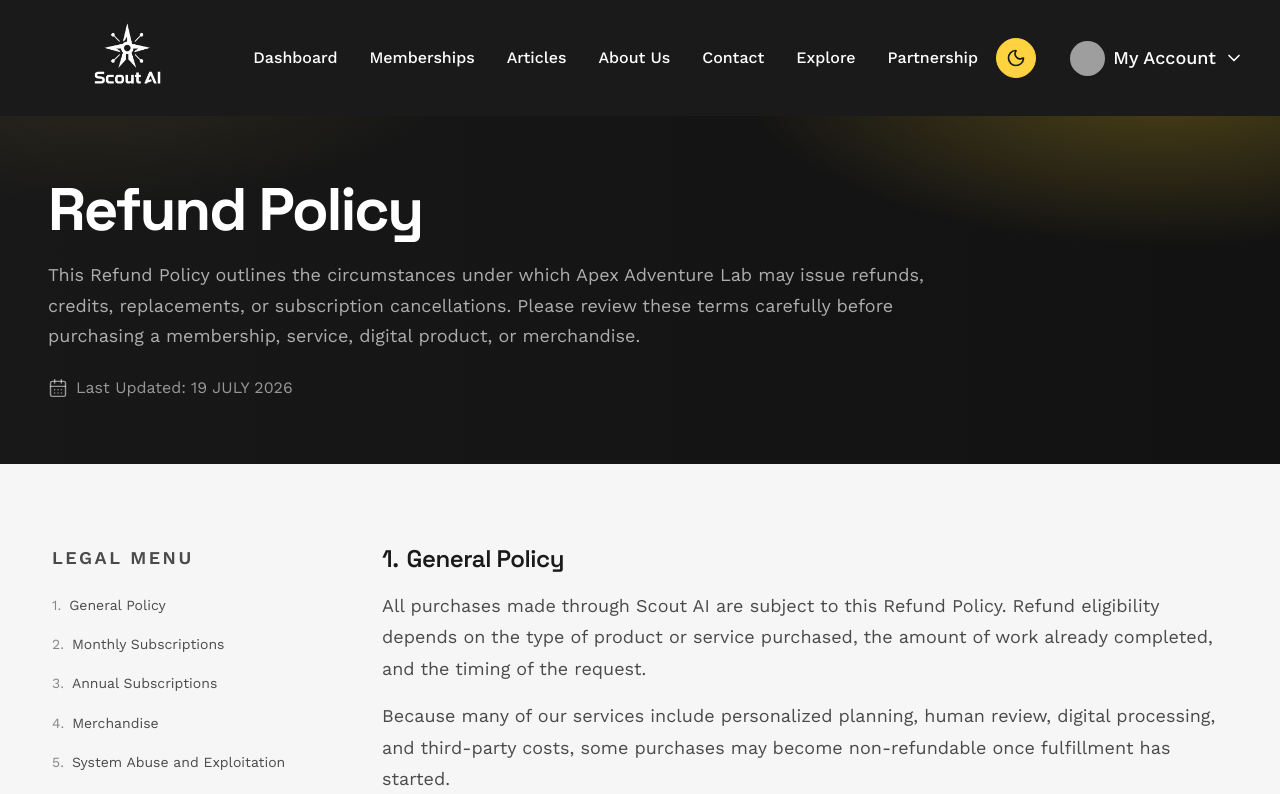
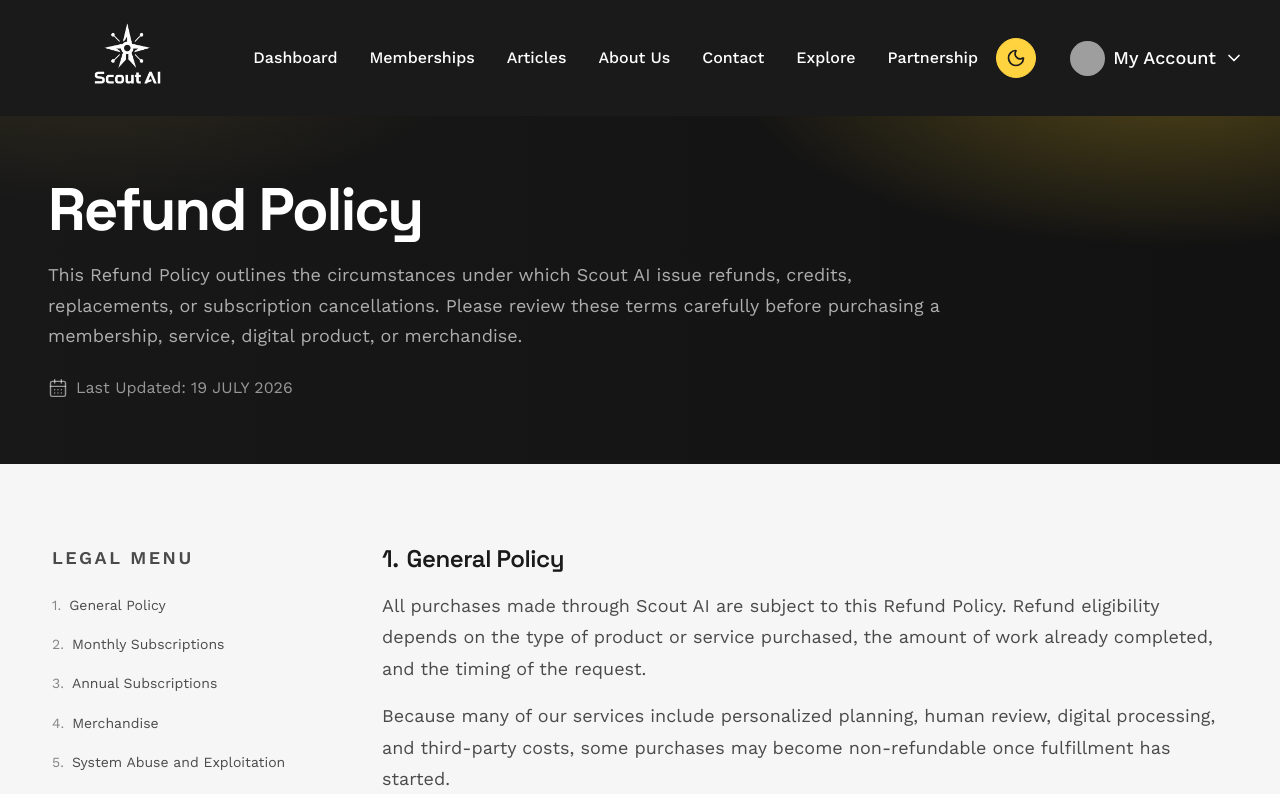
Before and after one commit to Tahsin0909/Scout-AI, a Next.js app: page /refund in a window 1280 px wide. Shown: the top 794 px of the page. Built offline with nearby package versions, Linux system fonts and the light colour scheme; grey boxes are pictures that could not be loaded.

Commit message:
renamed branding

```diff
--- a/src/app/(frontend)/refund/page.tsx
+++ b/src/app/(frontend)/refund/page.tsx
@@ -62,8 +62,8 @@ export default function RefundPolicyPage() {
                 sm:text-lg
               "
                         >
-                            This Refund Policy outlines the circumstances under which Apex
-                            Adventure Lab may issue refunds, credits, replacements, or
+                            This Refund Policy outlines the circumstances under which Scout AI
+                            issue refunds, credits, replacements, or
                             subscription cancellations. Please review these terms carefully
                             before purchasing a membership, service, digital product, or
                             merchandise.
```
